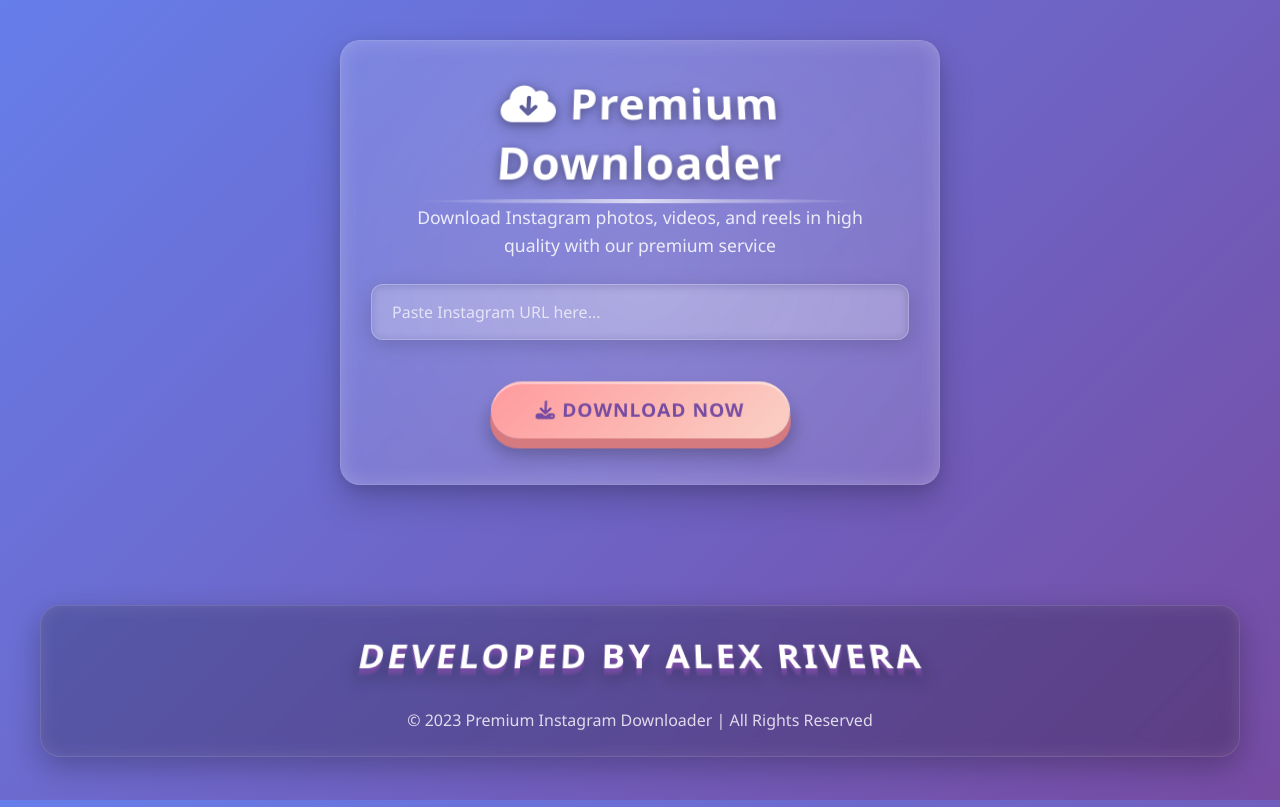
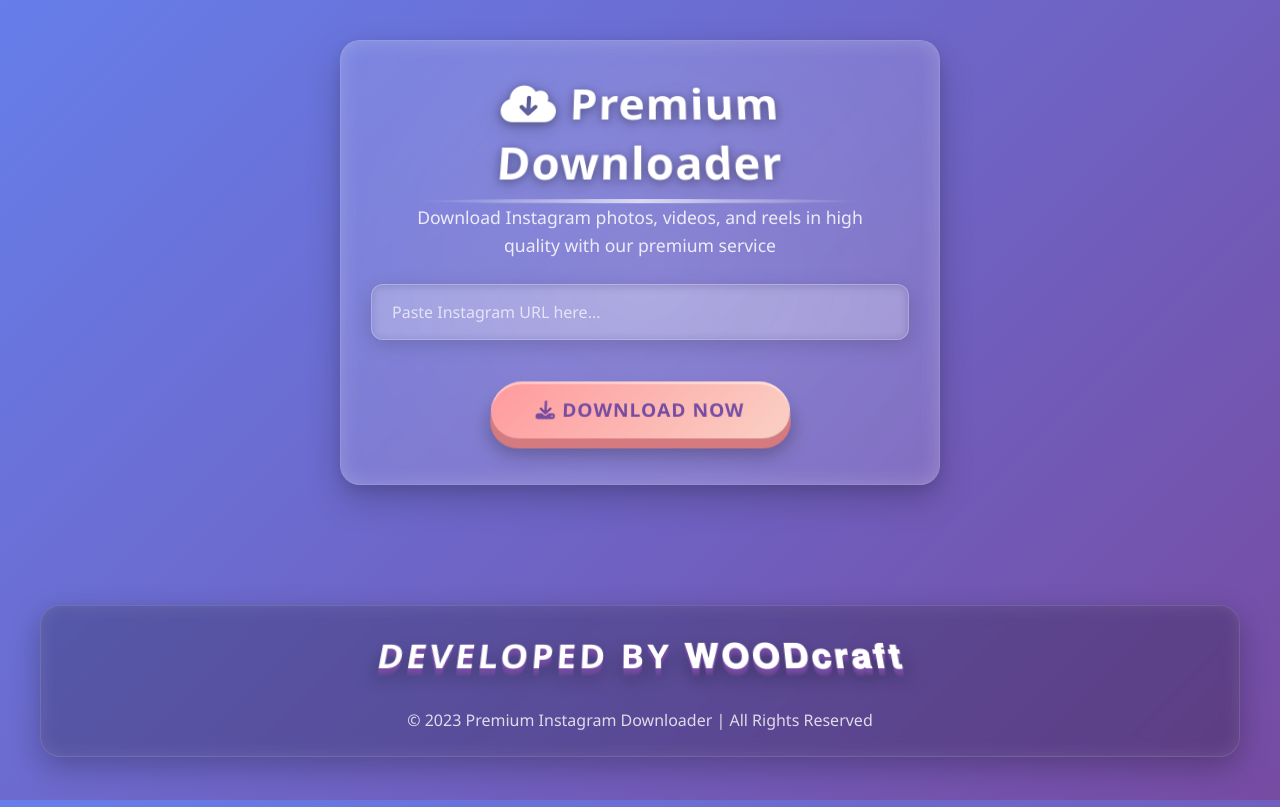
Before and after one commit to ok-op/Oh-Bhai, a plain HTML site: page index.html in a window 1280 px wide. Drawn offline with Linux system fonts and the light colour scheme.

Commit message:
Update index.html

```diff
--- a/index.html
+++ b/index.html
@@ -379,7 +379,7 @@
 
   <div class="footer">
     <div class="footer-content">
-      <div class="developer-name">Developed by Alex Rivera</div>
+      <div class="developer-name">Developed by 𝐖𝐎𝐎𝐃𝐜𝐫𝐚𝐟𝐭</div>
       <div class="copyright">© 2023 Premium Instagram Downloader | All Rights Reserved</div>
     </div>
   </div>
```
